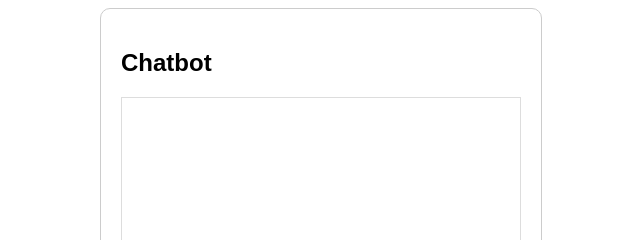
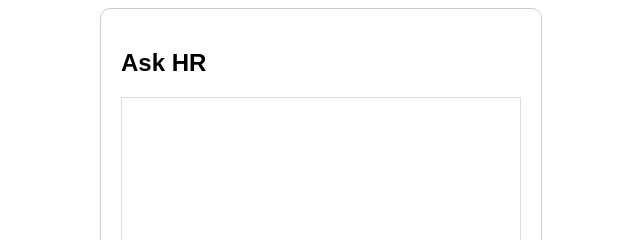
Before and after one commit to CWM2024/Ask-HR, a plain HTML site: page index.html in a window 1280 px wide. Shown: the top 240 px of the page, 319-959 px from the left. Drawn offline with Linux system fonts and the light colour scheme.

Commit message:
Update index.html

```diff
--- a/index.html
+++ b/index.html
@@ -1,7 +1,7 @@
 <!DOCTYPE html>
 <html>
 <head>
-    <title>Chatbot</title>
+    <title>Ask HR</title>
     <style>
         body {
             font-family: Arial, sans-serif;
@@ -70,7 +70,7 @@
 </head>
 <body>
     <div id="chat-container">
-        <h2>Chatbot</h2>
+        <h2>Ask HR</h2>
         <div id="messages"></div>
         <input type="text" id="message-input" placeholder="Type your message here..." />
         <button id="send-button" onclick="sendMessage()">Send</button>
```
